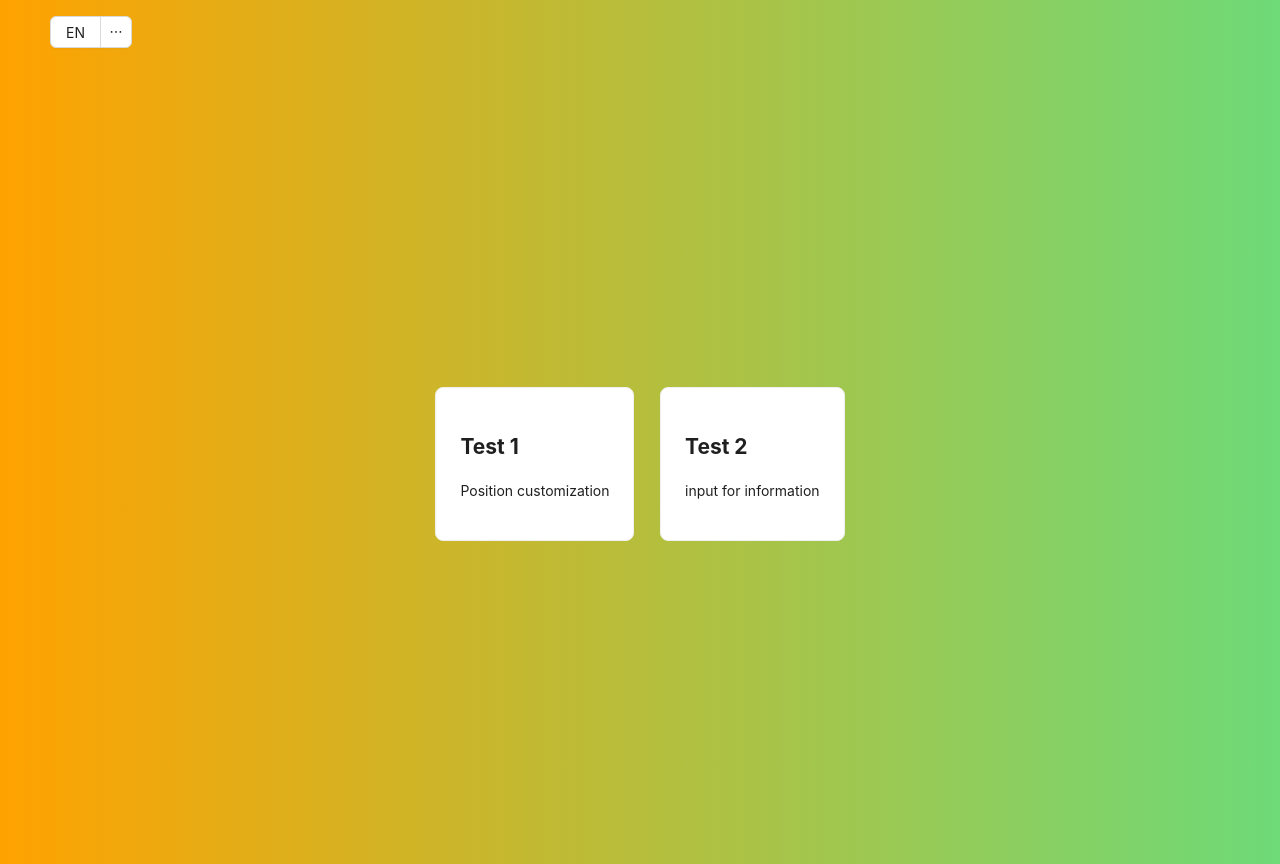
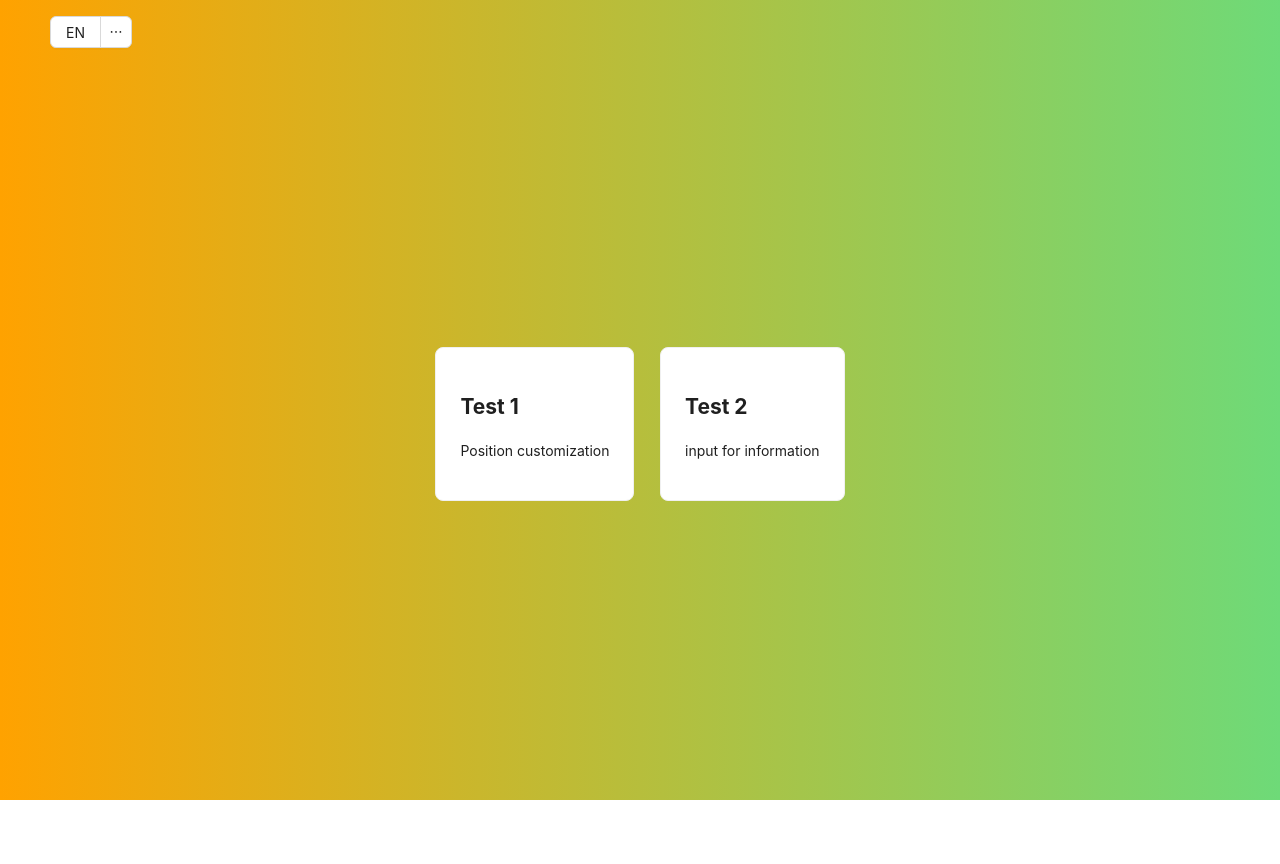
Before and after one commit to bookbig07/test-swift, a React (Create React App) app: page / in a window 1280 px wide. After the commit the page ends 800 px from the top, so only its background shows below. Built offline with nearby package versions, Linux system fonts and the light colour scheme.

Commit message:
Add () link in home page

```diff
--- a/src/components/home/HomePage.scss
+++ b/src/components/home/HomePage.scss
@@ -4,9 +4,13 @@
     justify-content: center;
     gap: 2%;
     width: 100vw;
-    height: 100vh;
+    height: 90vh;
 
     .Card {
         cursor: pointer;
+        transition: all 0.2s ease-in-out;
+        &:hover {
+            background: #f1efef;
+        }
     }
 }
--- a/src/components/home/HomePage.tsx
+++ b/src/components/home/HomePage.tsx
@@ -2,6 +2,7 @@ import React from 'react'
 import { Card } from 'antd';
 import Translation from '../translation/Translation'
 import { useTranslation } from 'react-i18next';
+import { Link } from 'react-router-dom';
 import './HomePage.scss'
 
 function HomePage() {
@@ -14,14 +15,18 @@ function HomePage() {
     <>
       <Translation/>
       <div className="body">
+        <Link to="/shape" style={{ textDecoration: 'none' }}>
           <Card className='Card' onClick={handleClick}>
             <h2>{t('test_one')}</h2>
             <p>{t('test_position')}</p>
           </Card>
+        </Link>
+        <Link to="/form" style={{ textDecoration: 'none' }}>
           <Card className='Card' onClick={handleClick}>
             <h2>{t('test_two')}</h2>
             <p>{t('test_form')}</p>
           </Card>
+        </Link>
       </div>
     </>
   )
```
Lines whose indentation alone changed are shown as unchanged.
